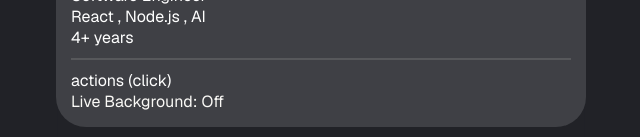
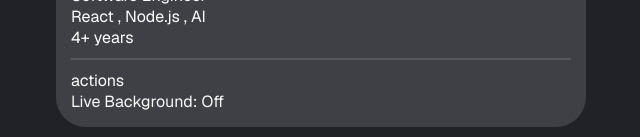
Before and after one commit to fullmetalldev/ios.style.portfolio, a React (Vite) app: page / in a window 1280 px wide. Shown: the part 566-703 px from the top of the page, without its empty margins (319-959 px from the left). Built offline with nearby package versions, Linux system fonts and the light colour scheme.

Commit message:
actions - click remove

```diff
--- a/src/pages/IOS26/IOS26.jsx
+++ b/src/pages/IOS26/IOS26.jsx
@@ -74,7 +74,7 @@ const IOS26 = ({ background, setBackground }) => {
             <hr />
 
             <label className="Contact__profile_notes-label">
-              <p className="Contact__profile_notes-name">actions (click)</p>
+              <p className="Contact__profile_notes-name">actions</p>
               <a
                 onClick={() => setBackground(!background)}
                 className="Contact__profile_notes-label"
```
